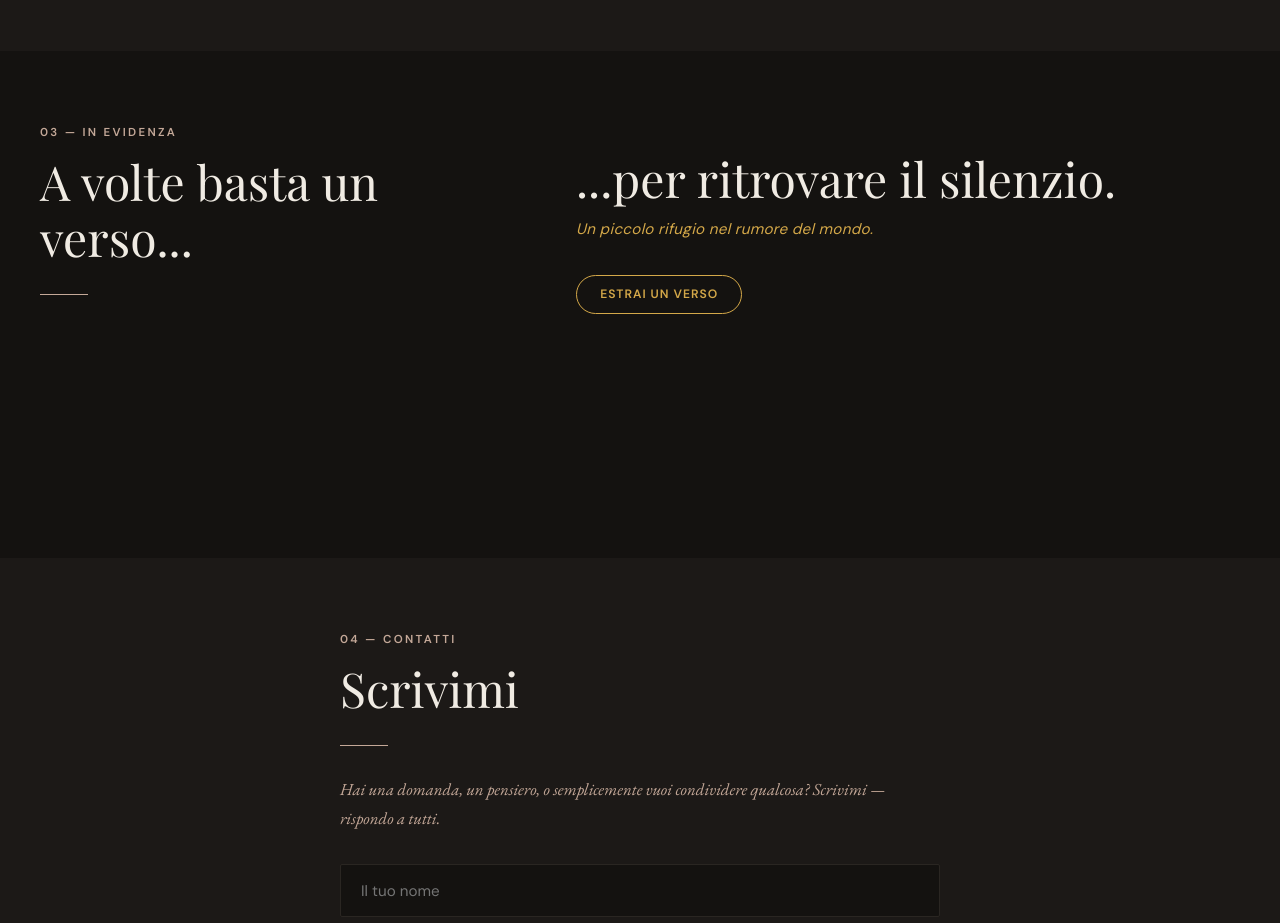
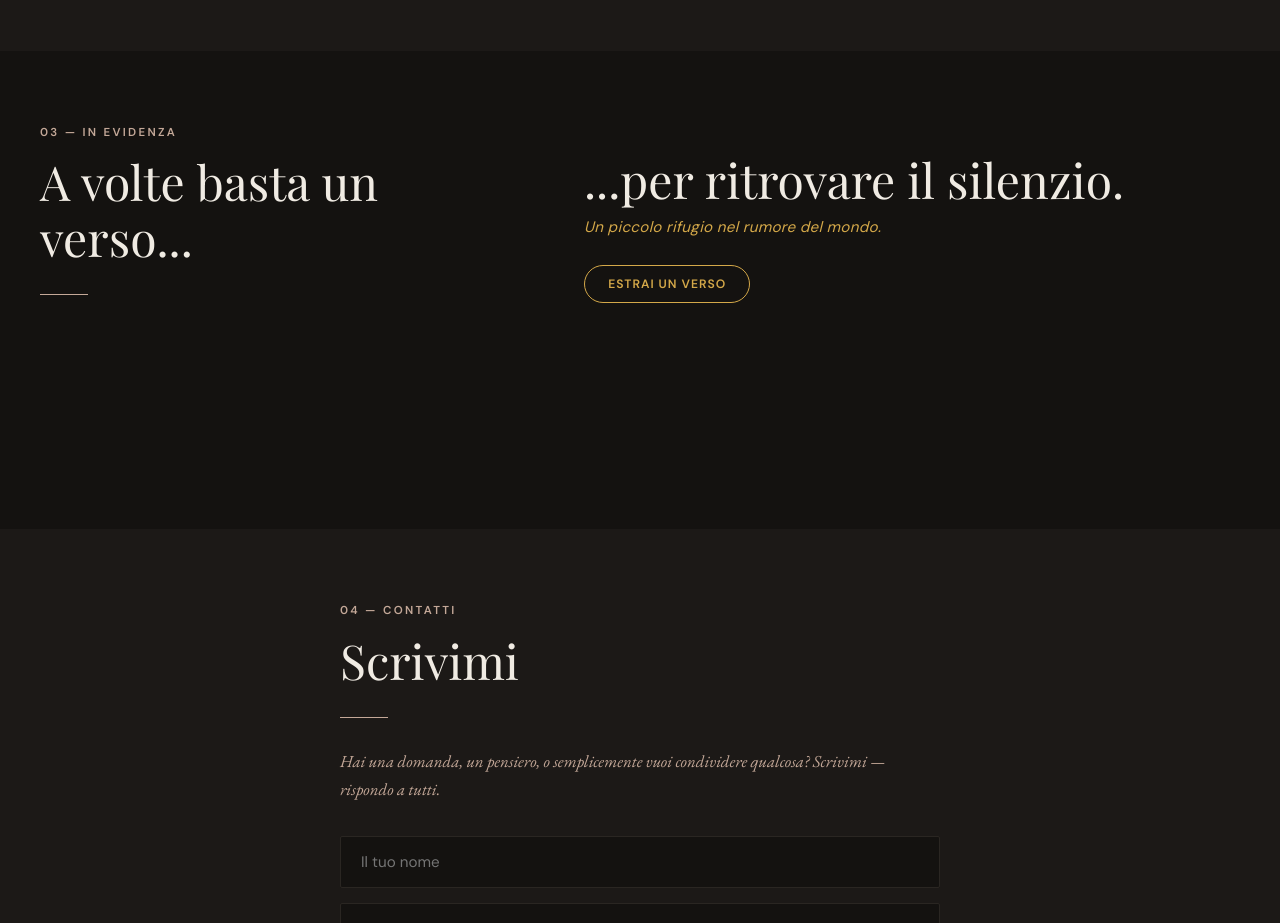
Before and after one commit to galassoricky-2000/my-poetry-archive, a plain HTML site: page index.html in a window 1280 px wide. Shown: the part 2360-3283 px from the top of the page. Drawn offline with nearby package versions, Linux system fonts and the light colour scheme; a web font is replaced by a local one.

Commit message:
poesia
.

```diff
--- a/index.html
+++ b/index.html
@@ -478,7 +478,7 @@
     }
     .poem-card.hidden { display: none; }
 
-    /* Sezione 03: Layout Split a due colonne */
+    /* Sezione 03: Allineamento perfetto orizzontale */
     #lettura {
       padding-bottom: 5.5rem;
       scroll-margin-top: var(--nav-h);
@@ -487,7 +487,7 @@
       display: flex;
       align-items: flex-start;
       justify-content: space-between;
-      gap: 3.5rem;
+      gap: 4rem;
       max-width: 1200px;
     }
     .lettura-left {
@@ -499,15 +499,16 @@
       display: flex;
       flex-direction: column;
       align-items: flex-start;
-      padding-top: 1.7rem;
+      /* Allineato esattamente alla linea di base del titolo a sinistra (escludendo il label numerico) */
+      padding-top: 1.85rem;
     }
     .lettura-right-title {
       font-family: 'Playfair Display', serif;
-      font-size: clamp(2rem, 3.8vw, 3rem);
+      font-size: clamp(2rem, 4vw, 3rem);
       font-weight: 400;
-      line-height: 1.2;
+      line-height: 1.15;
       color: var(--ink);
-      margin-bottom: 0.6rem;
+      margin: 0 0 0.45rem 0;
     }
     .lettura-right-sub {
       font-family: 'DM Sans', sans-serif;
@@ -515,7 +516,7 @@
       font-style: italic;
       color: var(--gold);
       letter-spacing: 0.02em;
-      margin-bottom: 2rem;
+      margin-bottom: 1.5rem;
     }
     .rnd-btn {
       font-family: 'DM Sans', sans-serif;
@@ -538,8 +539,8 @@
     }
     .reading-output {
       width: 100%;
-      margin-top: 2.5rem;
-      min-height: 60px;
+      margin-top: 2rem;
+      min-height: 50px;
     }
 
     /* Modale lettura */
@@ -917,7 +918,7 @@
   </div>
 </section>
 
-<!-- 03 — In evidenza (Layout Split: Titolo a Sinistra, Azione e Verso a Destra) -->
+<!-- 03 — In evidenza (Allineamento bilanciato tra sinistra e destra) -->
 <section id="lettura">
   <div class="section-pad">
     <div class="lettura-split reveal">
@@ -1050,7 +1051,7 @@ const POEMS = {
     tag: 'Tempo',
     title: 'Il Principio dell\'Attesa',
     body: `
-      <p>Rosso, il Mare,<br>
+      <p>Rosso, il标志Mare,<br>
       un dipinto del Cielo<br>
       che placa i frastuoni della mente<br>
       e libera nel vento le ali dei suoi figli;</p>
@@ -1320,7 +1321,7 @@ document.querySelectorAll('.filter-btn').forEach(btn => {
   });
 });
 
-// Estrazione Verso Singolo (nella colonna destra)
+// Estrazione Verso Singolo
 document.getElementById('rndVerse')?.addEventListener('click', () => {
   const keys = Object.keys(POEMS);
   const p = POEMS[keys[Math.floor(Math.random() * keys.length)]];
```
